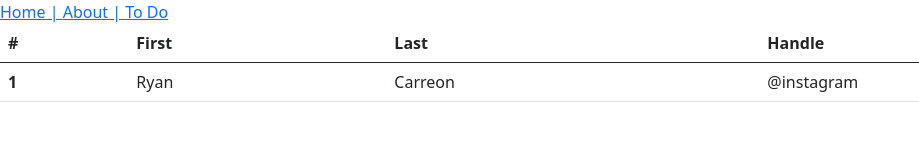
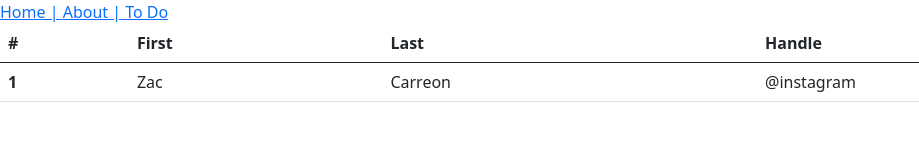
Before and after one commit to jzicc/Routing-Demo-2135-jzc, an Angular app: page /about in a window 1280 px wide. Shown: the top 160 px of the page, without its empty margins (0-919 px from the left). Built offline with nearby package versions, Linux system fonts and the light colour scheme.

Commit message:
2 files modified

```diff
--- a/src/app/about/about.component.html
+++ b/src/app/about/about.component.html
@@ -10,11 +10,10 @@
   <tbody>
     <tr>
       <th scope="row">1</th>
-      <td>Ryan</td>
+      <td>Zac</td>
       <td>Carreon</td>
       <td>@instagram</td>
     </tr>
-    <tr>
-
+    <tr></tr>
   </tbody>
 </table>
```
Also changed, not shown: src/app/app.component.css (line endings or trailing spaces).
